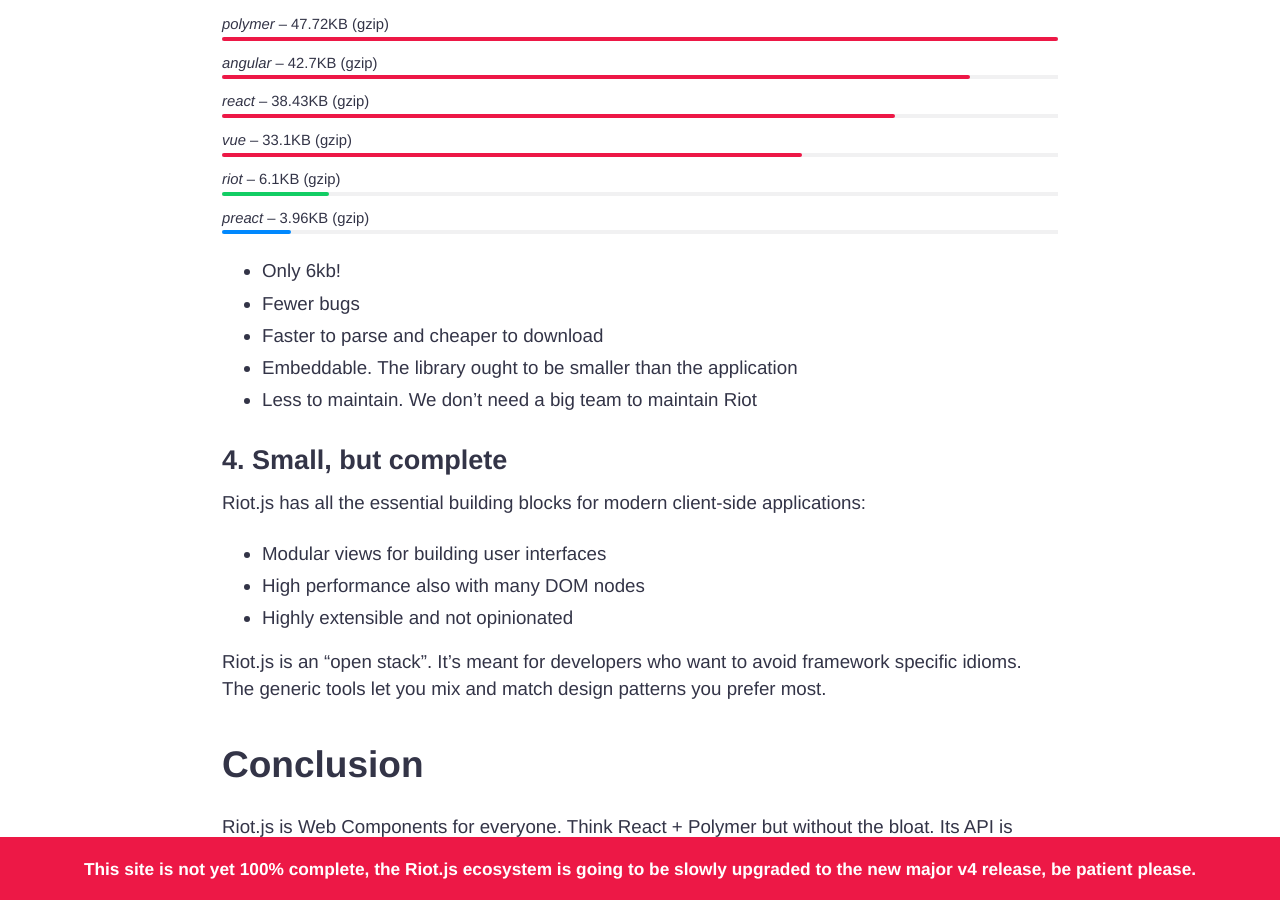
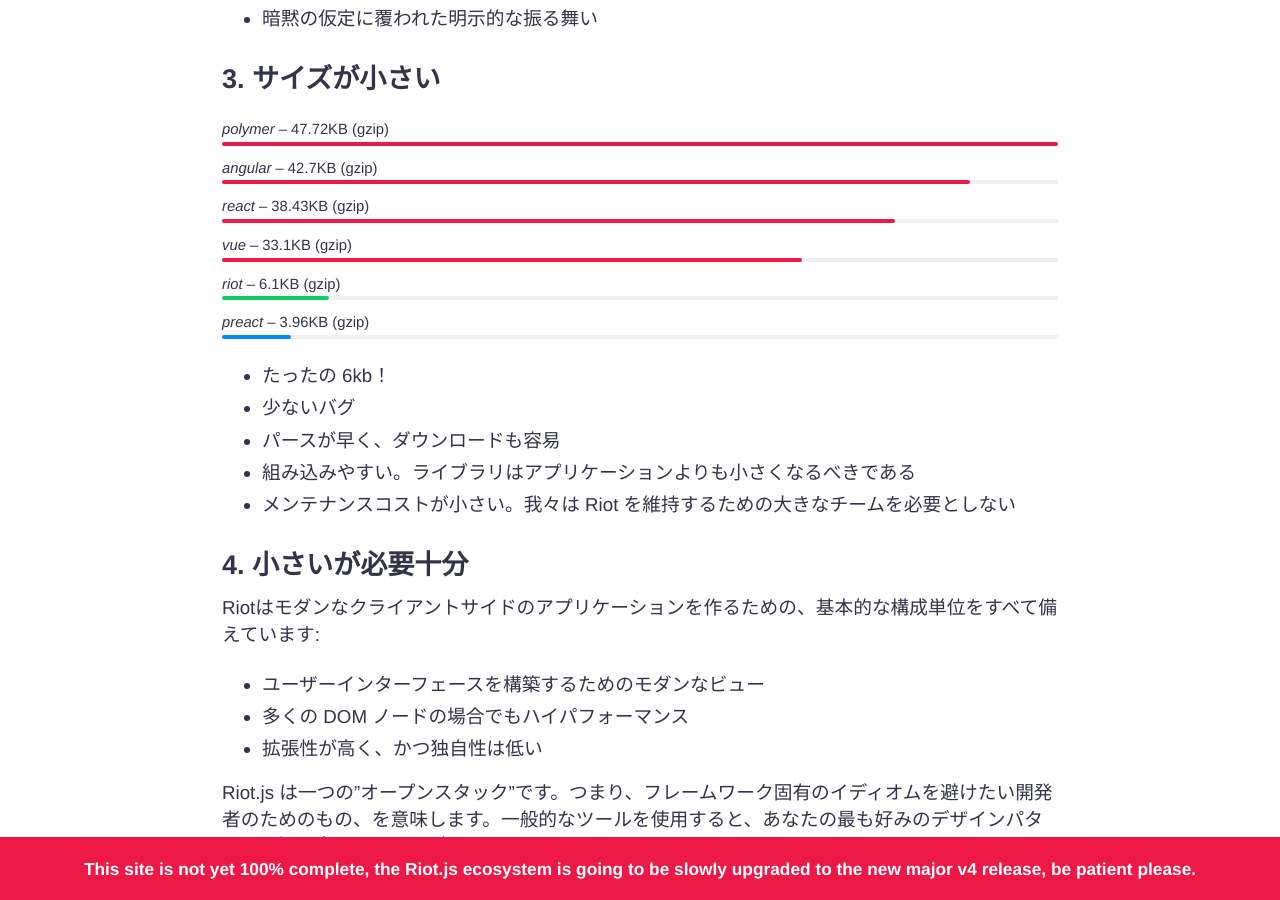
Before and after one commit to mrmattson/next, a Jekyll site: the page built from ja/index.md, in a window 1280 px wide and 900 px high, scrolled down 4093 px. Built offline with Jekyll 4.4.1, drawn with Linux system fonts in a browser that asks for light colours; comment, search, counter and statistics services are not loaded; some of the changed text lies outside the part shown.

Commit message:
updated: top page about ja

````diff
--- a/ja/index.md
+++ b/ja/index.md
@@ -4,16 +4,16 @@
 description: Riot.js lets you build user interfaces with custom tags using simple and enjoyable syntax.
 ---
 
-## Why do we need a new UI library?
+## なぜ新しいUIライブラリが必要なのか？
 
-The frontend space is indeed crowded, but we honestly feel the solution is still "out there". We believe Riot.js offers the right balance for solving the great puzzle.
-
-So — here's why we need one:
+フロントエンドの世界にはライブラリが溢れてはいるものの、正直なところソリューションはまだ、「他にある」と感じています。私たちは、この大きなパズルを解くために、Riot.jsが最良のバランスを提供すると信じています。
 
 
-### 1. Custom elements
+だから——私たちには新しいライブラリが必要なのです:
 
-Riot.js brings custom elements to all modern browsers without the use of any polyfill!
+### 1. カスタム要素
+
+Riot.jsはポリフィルを使用せずにすべての最新ブラウザにカスタム要素をもたらします！
 
 ``` html
 <todo>
@@ -56,11 +56,11 @@
 </todo>
 ```
 
-A custom element glues relevant HTML and javascript together forming a reusable component. Think React + Polymer but with enjoyable syntax and a small learning curve.
+カスタム要素は関連する HTML と JavaScript を結合し再利用可能なコンポーネントを形成します。React + Polymerも考えられますが、Riot.jsの構文はより楽しく学習曲線も小さいです。
 
-#### Human-readable
+#### ヒューマンリーダブル
 
-Custom tags let you build complex views with HTML. Your application might look something like this:
+カスタムタグは複雑な HTML のビューを構成することを可能にします。あなたのアプリケーションは次のようになるでしょう:
 
 ``` html
 <body>
@@ -81,88 +81,88 @@
 </body>
 ```
 
-HTML syntax is the *de facto* language of the web and it's designed for building user interfaces. The syntax is explicit, nesting is inherent to the language, and attributes offer a clean way to provide options for custom tags.
+HTML の構文は web の *事実上の* 言語であり、ユーザーインターフェースを構築するために設計されています。その文法は明示的、ネストは言語固有のもの、そして属性はカスタムタグにオプションを与える明確な方法を提供します。
 
-Riot.js tags are [compiled](/compiler/) to pure javascript before browsers can execute them.
+Riot.js のタグはブラウザに実行される前に素の javascriptに [コンパイル](/compiler/) されます。
 
 
-#### DOM Expressions binding
-- Absolutely the smallest possible amount of DOM updates
-- One way data flow: updates and unmounts are propagated downwards from parent to children
-- Expressions are pre-compiled and cached for high performance
-- Lifecycle events for more control
-- Server-side rendering of custom tags for universal (isomorphic) applications
+#### 式、値の DOM へのバインディング
+- DOM 更新の量をできるだけ最小限に
+- 単方向のデータフロー: 更新やアンマウントは親から子へと下に伝搬される
+- 高速化のため、テンプレート構文はプリコンパイルされキャッシュされる
+- より細かく制御するためのライフサイクルイベント
+- ユニバーサル（アイソモーフィック）なアプリケーションのためのカスタムタグのサーバーサイドレンダリング
 
 
-#### Close to standards
-- No proprietary event system
-- No need for external polyfills or additional libraries
-- The rendered DOM can be freely manipulated with other tools
-- No extra HTML root elements or `data-` attributes
-- Web Components like API
-- Modern modules syntax
+#### 標準に近い
+- 独自のイベントシステムはなし
+- 外部のポリフィルやライブラリの追加は不要
+- レンダリングされたDOMは、自由に他のツールから操作可能
+- HTML のルート要素や `data-` 属性は不要
+- Web Components に似た API
+- モダンな modules 構文
 
 
-#### Tooling friendly
-- Integrate NPM ecosystem
-- Node.js [require hooks](https://github.com/riot/ssr#usage)
-- Develop with [webpack](https://github.com/riot/webpack-loader), [rollup](https://github.com/riot/rollup-plugin-riot), [parcel](https://github.com/riot/parcel-plugin-riot) or [browserify](https://github.com/riot/riotify) plugins
+#### 他ツールとの相性が良い
+- NPM エコシステムに統合
+- Node.js の [require フック](https://github.com/riot/ssr#usage)
+- [webpack](https://github.com/riot/webpack-loader), [rollup](https://github.com/riot/rollup-plugin-riot), [parcel](https://github.com/riot/parcel-plugin-riot) や [browserify](https://github.com/riot/riotify) プラグインを利用した開発
 
 
-## 2. Simple and minimalistic
+## 2. シンプルかつミニマリスト
 
-Minimalism sets Riot.js apart from others:
+Riot.js はミニマリズムであるということが他のライブラリと一線を画しています:
 
-### 1. Enjoyable syntax
+### 1. 楽しい文法
 
-One of the design goals was to introduce a powerful tag syntax with as little boilerplate as possible:
+デザインのゴールの一つは、できる限り最小限の ”boilerplate” で使える強力なタグ構文を導入することでした:
 
-- No extra brain load for attributes like `className`, `htmlFor`...
-- Shortcut spread operator for multiple attributes: `<p ...{ attributes }></p>`
-- Expressions Interpolation: `Add #{ items.length + 1 }` or `class="item { activeClass }"`
-- `export default` statement to define the tags public interfaces
-- No side effects due to asynchronous rendering or `Proxy` objects
-- functional API over OOP class based syntax
-- Automatic CSS styling via `<style>` tag without shadow DOM hassle
+- `className`, `htmlFor`...のような属性のために脳に余分な負荷をかけない
+- 複数の属性に対するスプレッド演算子を用いたショートカット: `<p ...{ attributes }></p>`
+- 式の補間: `Add #{ items.length + 1 }` や `class="item { activeClass }"`
+- タグを定義するための `export default` というパブリックインターフェースの記述
+- 非同期レンダリングや `Proxy` オブジェクトによる副作用はない
+- OOP クラスベースの構文に則った実用的な API
+- `<style>` タグにより shadow DOM と混乱することなく自動で CSS スタイリング可能
 
 
-### 2. Small learning curve
+### 2. 小さな学習曲線
 
-Riot.js has between 10 and 100 times fewer API methods than other UI libraries.
+Riot.jsは他の UI ライブラリと比較して API メソッドの数が 10分の1 から 100分の1ほどです。
 
-- Less to learn. Fewer books and tutorials to view
-- Only 3 template directives to learn `if`, `each` and `is`
-- Less proprietary stuff
-- No Proxies or magic happening under the hood
-- Explicit behaviors over implicit assumptions
+- 学ぶことが少ない。閲覧する書籍やチュートリアルが少なくなる
+- 学ぶべきテンプレートディレクティブはたったの3つだけ `if`, `each` そして `is`
+- 独自性の物が少ない
+- フードの下プロキシや魔法のようなことは起きていない
+- 暗黙の仮定に覆われた明示的な振る舞い
 
 
-### 3. Tiny size
+### 3. サイズが小さい
 
 {% include libraries_comparison.html %}
 
-- Only 6kb!
-- Fewer bugs
-- Faster to parse and cheaper to download
-- Embeddable. The library ought to be smaller than the application
-- Less to maintain. We don't need a big team to maintain Riot
+- たったの 6kb！
+- 少ないバグ
+- パースが早く、ダウンロードも容易
+- 組み込みやすい。ライブラリはアプリケーションよりも小さくなるべきである
+- メンテナンスコストが小さい。我々は Riot を維持するための大きなチームを必要としない
 
 
-### 4. Small, but complete
+### 4. 小さいが必要十分
 
-Riot.js has all the essential building blocks for modern client-side applications:
+Riotはモダンなクライアントサイドのアプリケーションを作るための、基本的な構成単位をすべて備えています:
 
-- Modular views for building user interfaces
-- High performance also with many DOM nodes
-- Highly extensible and not opinionated
+- ユーザーインターフェースを構築するためのモダンなビュー
+- 多くの DOM ノードの場合でもハイパフォーマンス
+- 拡張性が高く、かつ独自性は低い
 
-Riot.js is an "open stack". It's meant for developers who want to avoid framework specific idioms. The generic tools let you mix and match design patterns you prefer most.
+Riot.js は一つの"オープンスタック"です。つまり、フレームワーク固有のイディオムを避けたい開発者のためのもの、を意味します。一般的なツールを使用すると、あなたの最も好みのデザインパターンを組み合わせることができます。
 
-## Conclusion
+## まとめ
 
-Riot.js is Web Components for everyone. Think React + Polymer but without the bloat. Its API is heavily inspired by Vue.js but it contains instead just the bare minimum to build a modern frontend project. It's intuitive to use and it weighs almost nothing. And it works today. No reinventing the wheel, but rather taking the good parts of what's there and making the simplest tool possible.
+Riot.js is は誰でも使えるWeb Components です。React + Polymer から無駄を省いたものを想像してください。Vue.js にインスピレーションを受けたその API は豊富で、それでいて現代のフロントエンドプロジェクトを構築するために、最低限必要なもののみを含んでいます。ごく自然に使用でき、とても軽い。そして、今日から使えます。車輪の再発明をするのではなく、むしろそこにあるものの良いとこ取りをし、可能な限り最もシンプルなツールにしました。
 
-The Riot.js design was driven by [*The Zen of Python, by Tim Peters*](https://en.wikipedia.org/wiki/Zen_of_Python) philosophy, that's our mantra:
+Riot.js の設計は [*Tim Peters 氏の The Zen of Python*](https://en.wikipedia.org/wiki/Zen_of_Python) という思想（哲学）から駆動去れました。それが我々のマントラです:
 
 > Beautiful is better than ugly.<br/>
 > Explicit is better than implicit.<br/>
````
